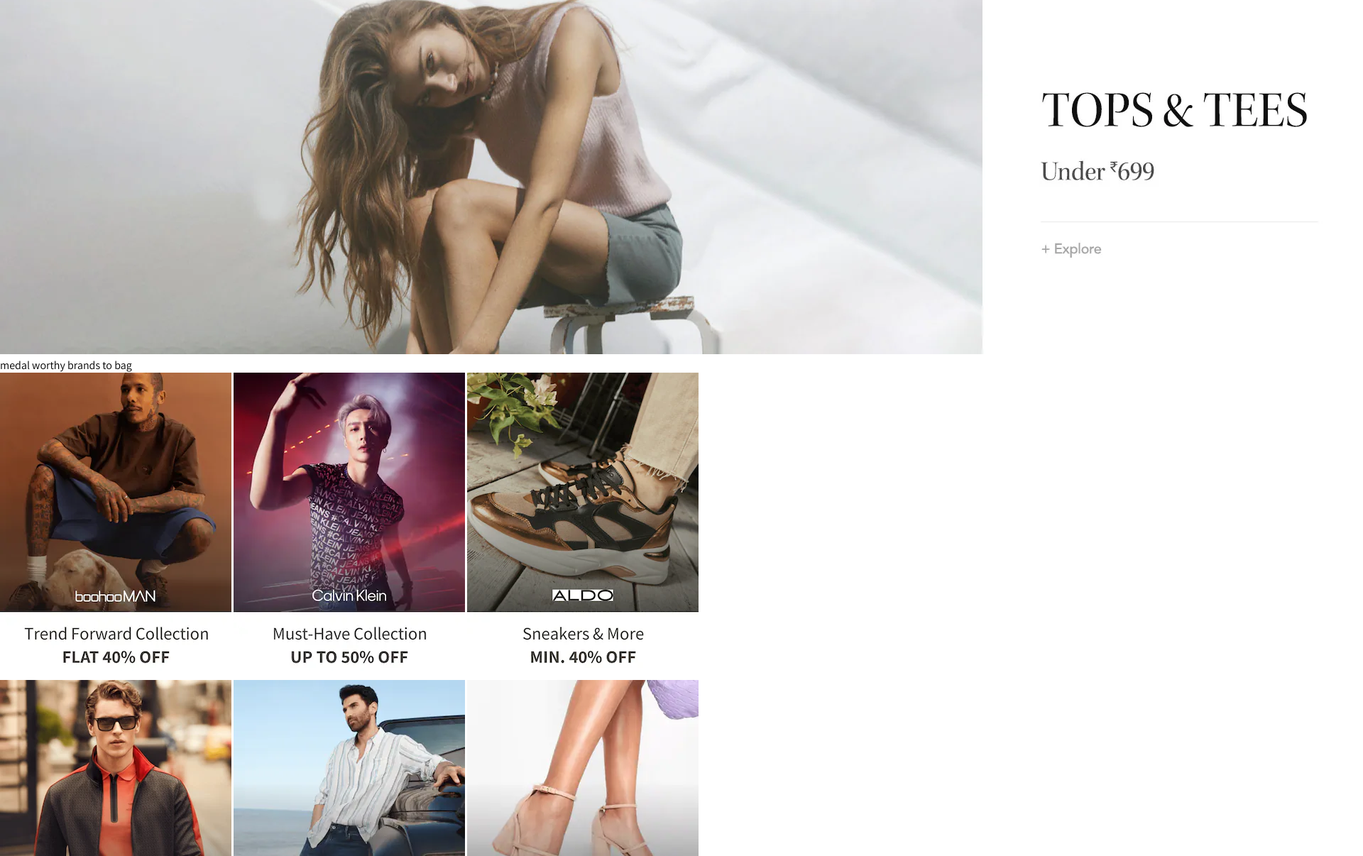
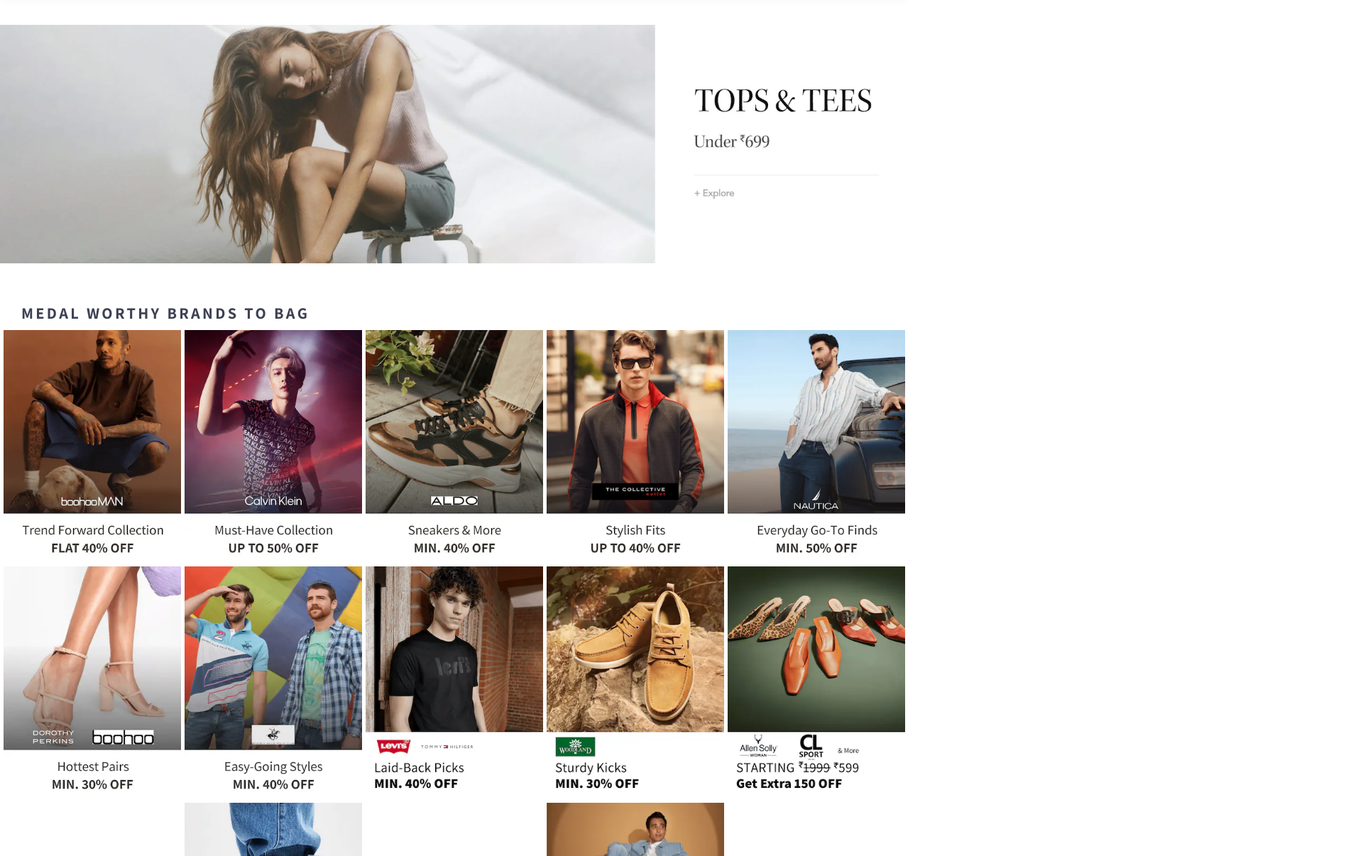
Before and after one commit to Off-Aditya/Websites_Clone, a plain HTML site: page Myntra_Clone/index.html in a window 1280 px wide. Shown: the part 94-1300 px from the top of the page at 71% size, 1920 px wide, since content can reach past the window. Drawn offline with nearby package versions, Linux system fonts and the light colour scheme.

Commit message:
Update style.css

```diff
--- a/Myntra_Clone/style.css
+++ b/Myntra_Clone/style.css
@@ -103,3 +103,30 @@ sup {
 }
 
 /* main */
+.banner_container {
+    margin: 40px 0;
+}
+
+.banner_image {
+    width: 100%;
+}
+
+.category_heading {
+    text-transform: uppercase;
+    color: #3e4152;
+    letter-spacing: .15em;
+    font-size: 1.4em;
+    margin: 50px 0 10px 30px;
+    max-height: 5em;
+    font-weight: 700;
+}
+
+.category_items{
+    display: flex;
+    flex-wrap: wrap;
+    justify-content: space-evenly;
+}
+
+.offer_items{
+    width: 250px;
+}
```
